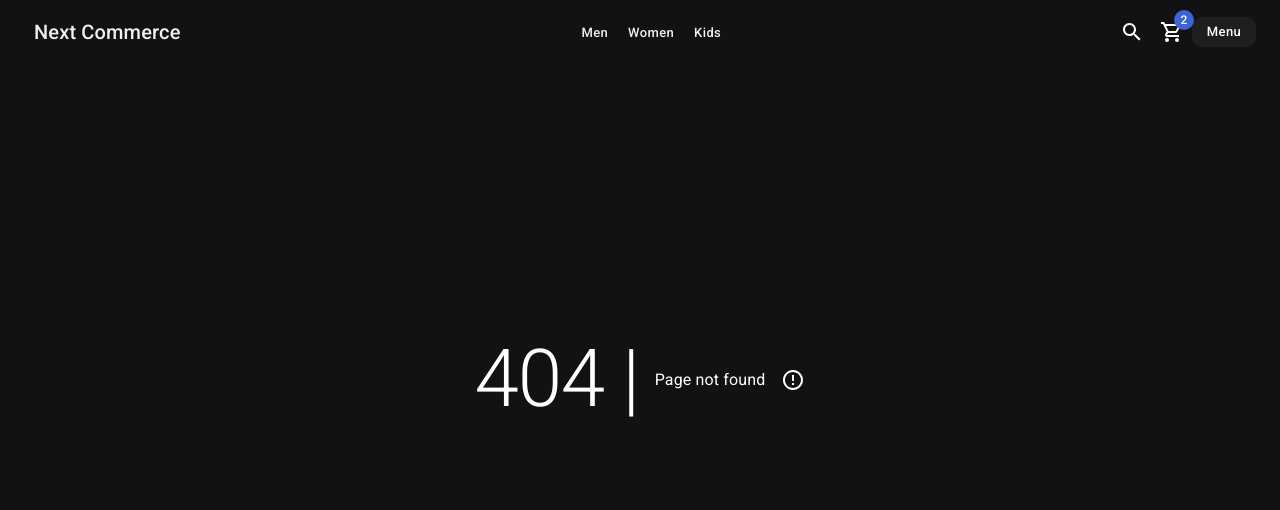
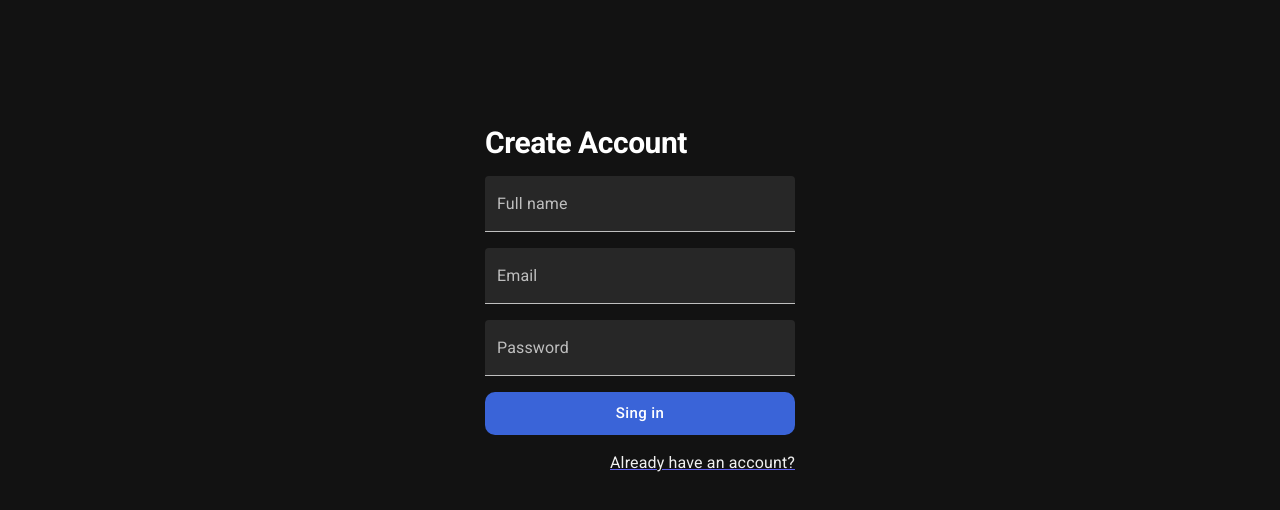
Before and after one commit to ljaviertovar/next-commerce, a Next.js app: page /auth/register in a window 1280 px wide. Before the commit this address had no page. Shown: the top 510 px of the page. Built offline with nearby package versions, Linux system fonts and the light colour scheme.

Commit message:
add RegisterPage

```diff
--- a/components/layouts/index.ts
+++ b/components/layouts/index.ts
@@ -1 +1,2 @@
+export { default as AuthLayout } from "./AuthLayout"
 export { default as ShopLayout } from "./ShopLayout"
--- /dev/null
+++ b/pages/auth/register.tsx
@@ -0,0 +1,41 @@
+import NextLink from "next/link"
+import { Box, Button, Grid, Link, TextField, Typography } from "@mui/material"
+import { AuthLayout } from "../../components/layouts"
+
+export default function RegisterPage() {
+	return (
+		<AuthLayout title={"Sing in"}>
+			<Box sx={{ width: 350, padding: "10px 20px" }}>
+				<Grid container spacing={2}>
+					<Grid item xs={12}>
+						<Typography variant='h1' component='h1'>
+							Create Account
+						</Typography>
+					</Grid>
+
+					<Grid item xs={12}>
+						<TextField label='Full name' variant='filled' fullWidth />
+					</Grid>
+					<Grid item xs={12}>
+						<TextField label='Email' variant='filled' fullWidth />
+					</Grid>
+					<Grid item xs={12}>
+						<TextField label='Password' type='password' variant='filled' fullWidth />
+					</Grid>
+
+					<Grid item xs={12}>
+						<Button color='secondary' className='circular-btn' size='large' fullWidth>
+							Sing in
+						</Button>
+					</Grid>
+
+					<Grid item xs={12} display='flex' justifyContent='end'>
+						<NextLink href='/auth/login' passHref>
+							<Link underline='always'>Already have an account?</Link>
+						</NextLink>
+					</Grid>
+				</Grid>
+			</Box>
+		</AuthLayout>
+	)
+}
```
